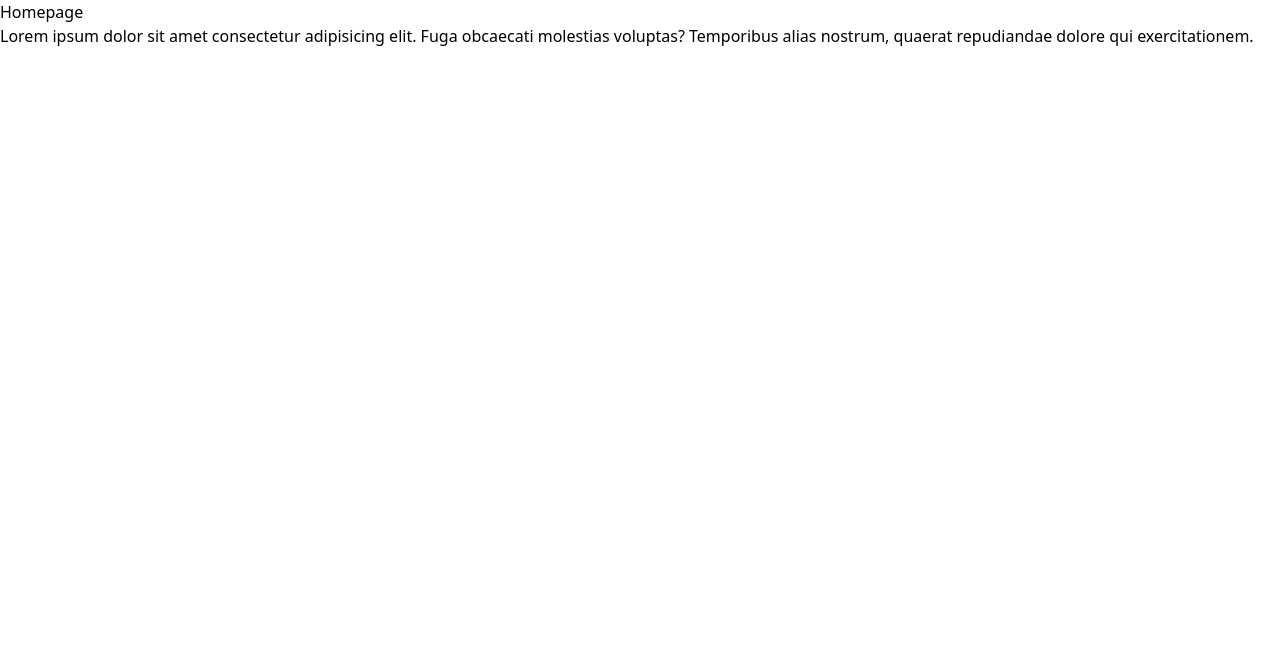
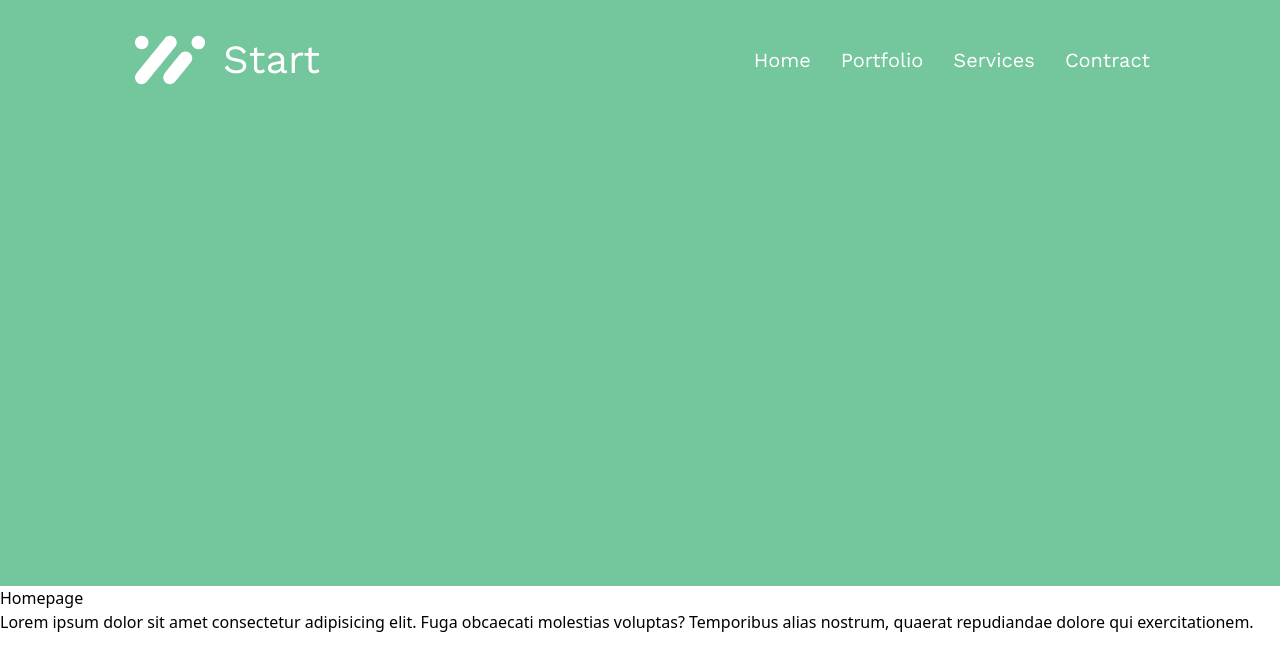
Before and after one commit to kannarisa/responsive-nextjs-tailwind, a Next.js app: page / in a window 1280 px wide. Shown: the top 670 px of the page. Built offline with nearby package versions, Linux system fonts and the light colour scheme.

Commit message:
feat: add Navbar

```diff
--- /dev/null
+++ b/app/Area/AreaSection.jsx
@@ -0,0 +1,12 @@
+import React from "react";
+import Navbar from "../navbar/Navbar";
+
+const AreaSection = () => {
+  return (
+    <div className="bg-[#74C69D] h-[586px]">
+      <Navbar></Navbar>
+    </div>
+  );
+};
+
+export default AreaSection;
--- /dev/null
+++ b/app/font/FontCall.jsx
@@ -0,0 +1,6 @@
+import { Work_Sans } from "next/font/google";
+
+export const workSans = Work_Sans({
+  weight: "400",
+  subsets: ["latin"],
+});
--- a/app/globals.css
+++ b/app/globals.css
@@ -1,8 +1,3 @@
 @tailwind base;
 @tailwind components;
 @tailwind utilities;
-
-:root {
-  --font-work-sans: 'Work Sans', sans-serif;
-  --font-crimson-text: 'Crimson Text', serif;
-}
--- a/app/layout.js
+++ b/app/layout.js
@@ -1,9 +1,10 @@
 import { Work_Sans } from "next/font/google";
 import "./globals.css";
-import Navbar from "@/components/navbar-section/navbar";
+import AreaSection from "./Area/AreaSection";
 
 const workSans = Work_Sans({
   subsets: ["latin"],
+  weight: ["400"],
   variable: "--font-work-sans",
 });
 
@@ -16,9 +17,11 @@ export default function RootLayout({ children }) {
   return (
     <html lang="en">
       <body className={`${workSans.variable}`}>
-        <Navbar></Navbar>
+        <AreaSection>
+        </AreaSection>
 
-        {children}</body>
+        {children}
+      </body>
     </html>
   );
 }
--- /dev/null
+++ b/app/navbar/Navbar.jsx
@@ -0,0 +1,51 @@
+import Image from "next/image";
+import React from "react";
+import { workSans } from "../font/FontCall";
+
+const Navbar = () => {
+  return (
+    <div className="py-[35px] ml-[135px] mr-[130px] flex justify-between">
+      <div>
+        <Image
+          src="/assets/logo/logo-start.svg"
+          width={70}
+          height={48.31}
+          alt="logo"
+        />
+      </div>
+      <div className="flex-1 pl-[18px]">
+        <h1
+          className={`${workSans.className} font-medium text-white text-[40px] leading-[50px]`}
+        >
+          Start
+        </h1>
+      </div>
+      <div className="justify-center items-center flex">
+        <ul className="flex  gap-[30px] ">
+          <li
+            className={`${workSans.className} font-normal text-white text-[20px] leading-[25px]`}
+          >
+            Home
+          </li>
+          <li
+            className={`${workSans.className} font-normal text-white text-[20px] leading-[25px]`}
+          >
+            Portfolio
+          </li>
+          <li
+            className={`${workSans.className} font-normal text-white text-[20px] leading-[25px]`}
+          >
+            Services
+          </li>
+          <li
+            className={`${workSans.className} font-normal text-white text-[20px] leading-[25px]`}
+          >
+            Contract
+          </li>
+        </ul>
+      </div>
+    </div>
+  );
+};
+
+export default Navbar;
--- a/components/navbar-section/Navbar.jsx
+++ b/components/navbar-section/Navbar.jsx
@@ -3,7 +3,9 @@ import React from 'react'
 const Navbar = () => {
   return (
     <div>
-
+        <div>
+           Hello world
+        </div>
     </div>
   )
 }
```
Also changed, not shown: public/assets/logo/logo-start.svg (added), tailwind.config.js (line endings or trailing spaces).
